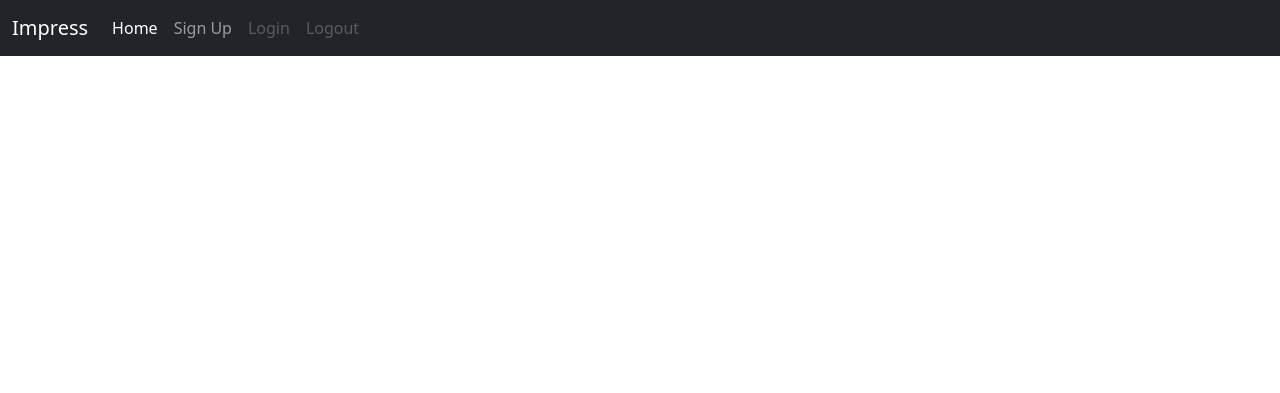
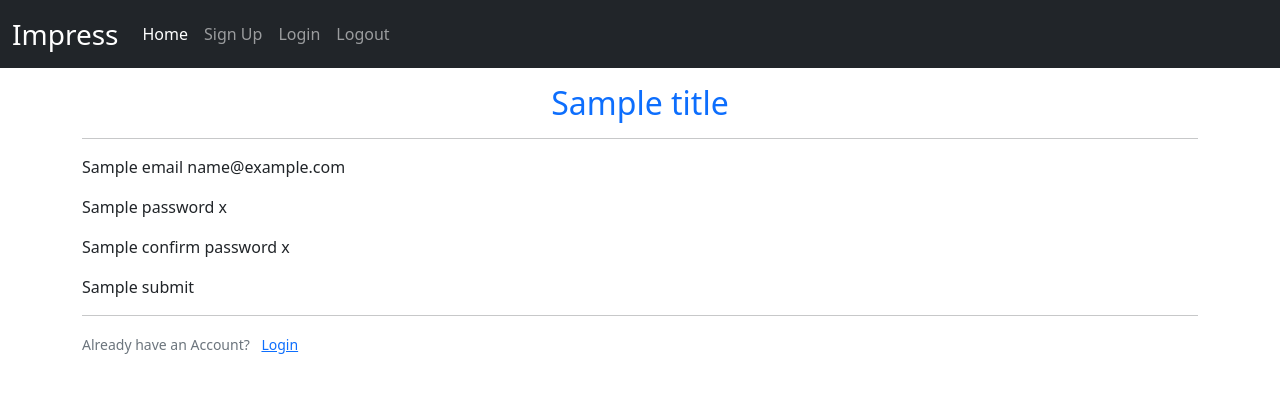
Before and after one commit to otienotimothy/impress, a Flask app: template app/templates/signup.html in a window 1280 px wide. Shown: the top 393 px of the page. Run offline with Flask 2, Linux system fonts and the light colour scheme; the template is opened without the code that fills it: most values are stand-ins (such as "Sample title", 1, 10 or a date in 2020).

Commit message:
Modify the templates

```diff
--- a/app/templates/base.html
+++ b/app/templates/base.html
@@ -20,6 +20,7 @@
 	<body>
 		<nav class="navbar navbar-expand-lg navbar-dark bg-dark">
 			<div class="container-fluid">
+				<a class="navbar-brand fs-3" href="#">Impress</a>
 				<button
 					class="navbar-toggler"
 					type="button"
@@ -32,7 +33,6 @@
 					<span class="navbar-toggler-icon"></span>
 				</button>
 				<div class="collapse navbar-collapse" id="navbarTogglerDemo01">
-					<a class="navbar-brand" href="#">Impress</a>
 					<ul class="navbar-nav me-auto mb-2 mb-lg-0">
 						<li class="nav-item">
 							<a class="nav-link active" aria-current="page" href="#">Home</a>
@@ -41,18 +41,16 @@
 							<a class="nav-link" href="#">Sign Up</a>
 						</li>
 						<li class="nav-item">
-							<a class="nav-link disabled">Login</a>
+							<a class="nav-link">Login</a>
 						</li>
 						<li class="nav-item">
-							<a class="nav-link disabled">Logout</a>
+							<a class="nav-link">Logout</a>
 						</li>
 					</ul>
 				</div>
 			</div>
 		</nav>
-		{% block content %}
-
-		{% endblock %}
+		<div class="container">{% block content %} {% endblock %}</div>
 		<!-- Bootstrap JS Bundle -->
 		<script
 			src="https://cdn.jsdelivr.net/npm/bootstrap@5.1.3/dist/js/bootstrap.bundle.min.js"
--- a/app/templates/signup.html
+++ b/app/templates/signup.html
@@ -1 +1,32 @@
-{% extends 'base.html' %}
+{% extends 'base.html' %} {% block content %}
+
+<div>
+	<h2 class="text-center text-primary my-3">{{ title }}</h2>
+	<hr />
+	<form action="">
+		{{ signup.hidden_tag() }}
+		<div class="form-group mt-3">
+			{{ signup.email.label(class='form-control-label  text-primary') }} {{
+			signup.email(class='form-control form-control-lg') }}
+		</div>
+		<div class="form-group mt-3">
+			{{ signup.password.label(class='form-control-label text-primary') }} {{
+			signup.password(class='form-control form-control-lg') }}
+		</div>
+		<div class="form-group mt-3">
+			{{ signup.confirm_password.label(class='form-control-label text-primary') }} {{
+			signup.confirm_password(class='form-control form-control-lg') }}
+		</div>
+		<div class="align-item-center mt-3">
+			{{ signup.submit(class='btn btn-outline-primary')}}
+		</div>
+	</form>
+</div>
+<hr>
+<div class="mt-3">
+  <small class="text-muted">
+    Already have an Account? <a class="ms-2" href={{url_for('auth.login')}}>Login</a>
+  </small>
+</div>
+
+{% endblock %}
```
Also changed, not shown: app/templates/login.html (+32 -1 lines).
